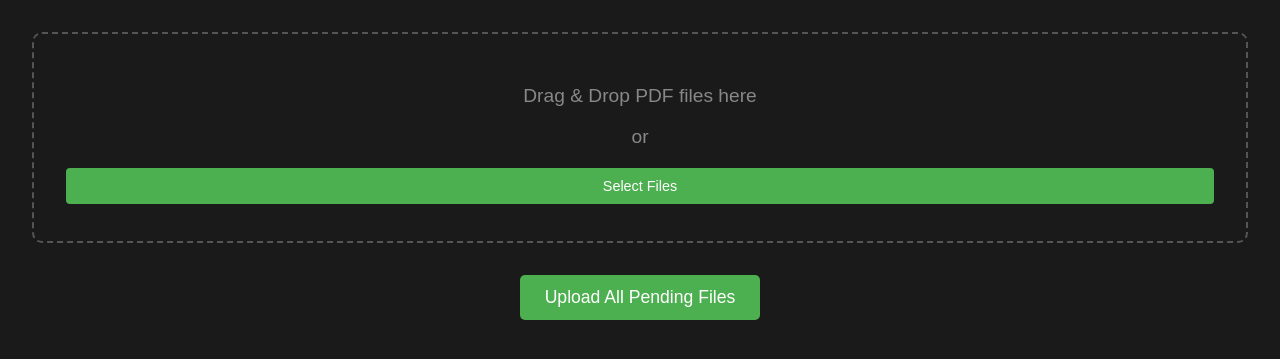
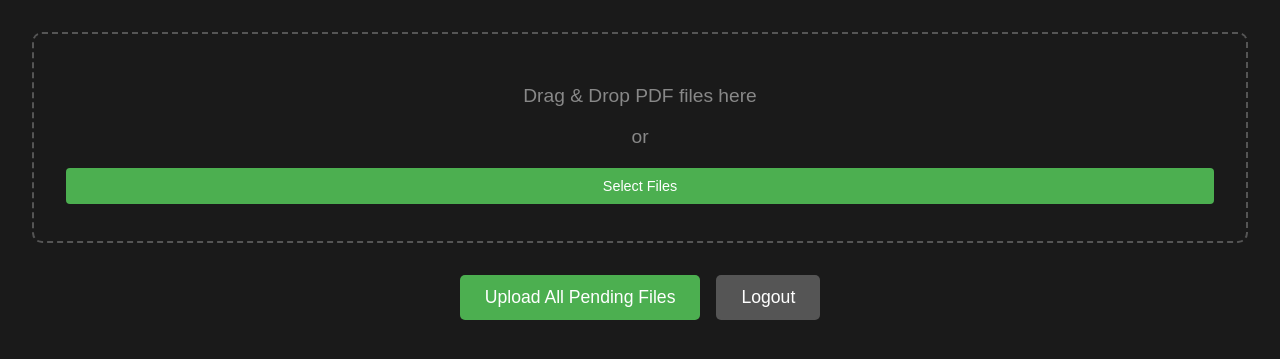
Before and after one commit to anacondy/3-24-25-26-, a Flask app: page /admin in a window 1280 px wide. Shown: the top 359 px of the page. Run offline with Flask 3, Linux system fonts and the light colour scheme; the visitor is signed in with stand-in values (Sample User, id 1); some libraries are stand-ins or nearby versions.

Commit message:
Add logout button to upload page and update README with screenshot
Co-authored-by: anacondy <139140241+anacondy@users.noreply.github.com>

```diff
--- a/templates/upload.html
+++ b/templates/upload.html
@@ -14,9 +14,11 @@
         .upload-container { border: 2px dashed var(--border-color); border-radius: 10px; padding: 2rem; text-align: center; color: #888; margin-bottom: 2rem; transition: background-color 0.3s, border-color 0.3s; }
         .upload-container.drag-over { background-color: var(--bg-color-2); border-color: var(--primary-color); }
         .upload-container p { font-size: 1.2rem; }
-        .upload-controls { text-align: center; margin-bottom: 2rem; }
+        .upload-controls { text-align: center; margin-bottom: 2rem; display: flex; justify-content: center; align-items: center; gap: 1rem; }
         #upload-all-btn { background-color: var(--primary-color); color: white; padding: 12px 25px; border: none; border-radius: 5px; font-size: 1.1rem; cursor: pointer; transition: background-color 0.3s; }
         #upload-all-btn:hover { background-color: #45a049; }
+        #logout-btn { background-color: #555; color: white; padding: 12px 25px; border: none; border-radius: 5px; font-size: 1.1rem; cursor: pointer; transition: background-color 0.3s; text-decoration: none; display: inline-block; }
+        #logout-btn:hover { background-color: #666; }
         #forms-wrapper { display: flex; gap: 1.5rem; padding-bottom: 1.5rem; overflow-x: auto; scroll-snap-type: x mandatory; }
         .form-card { background-color: var(--bg-color-3); padding: 1.5rem; border-radius: 8px; min-width: 400px; scroll-snap-align: start; box-shadow: 0 4px 15px rgba(0,0,0,0.5); border-left: 5px solid var(--border-color); transition: border-left-color 0.3s; }
         .form-card h3 { color: var(--primary-color); margin-top: 0; white-space: nowrap; overflow: hidden; text-overflow: ellipsis; border-bottom: 1px solid var(--border-color); padding-bottom: 0.5rem; }
@@ -39,6 +41,7 @@
     <!-- Upload controls -->
     <div class="upload-controls">
         <button id="upload-all-btn">Upload All Pending Files</button>
+        <a href="{{ url_for('logout') }}" id="logout-btn">Logout</a>
     </div>
 
     <!-- Container for dynamically generated form cards -->
```
Also changed, not shown: README.md.
